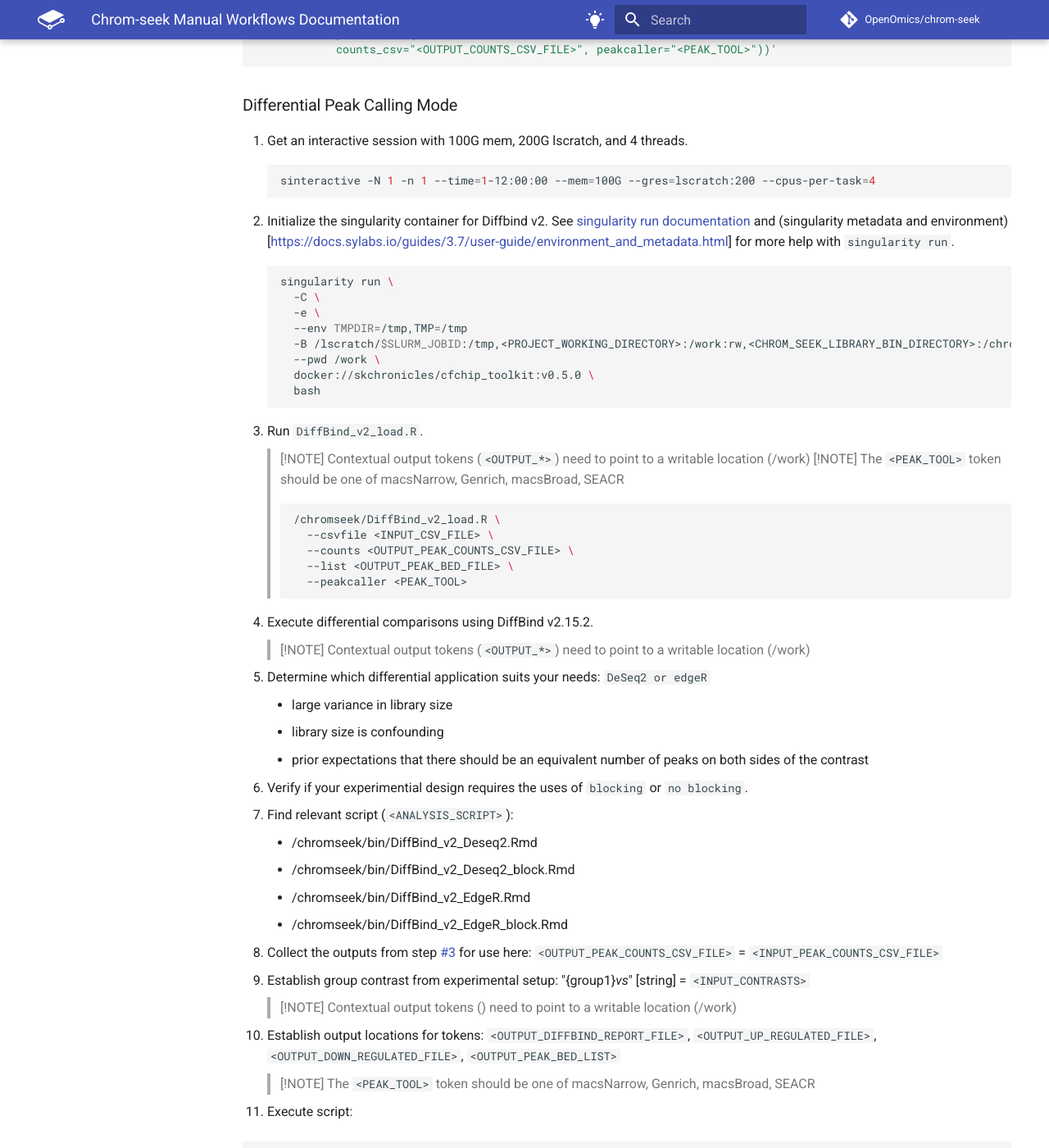
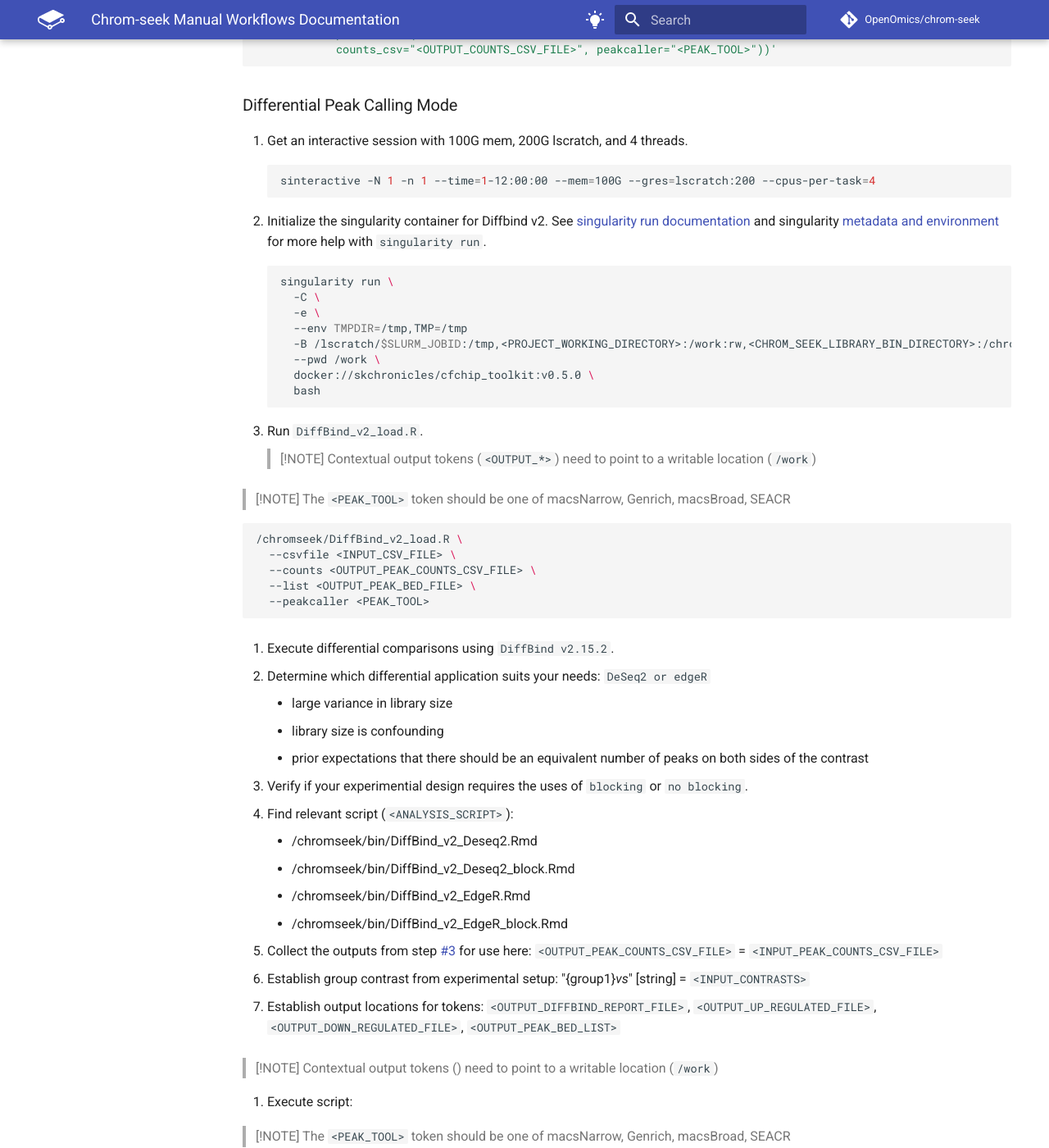
Before and after one commit to OpenOmics/chrom-seek, an MkDocs documentation site: the page built from docs/manual_workflows.md, in a window 1280 px wide and 1400 px high, scrolled down 2245 px. Shown: the whole window at 82% size. Built offline with MkDocs 1.6.1 and Material for MkDocs 9.7.7, drawn with Linux system fonts in a browser that asks for light colours; comment, search, counter and statistics services are not loaded; the version menu is left out; some of the changed text lies outside the part shown.

````diff
--- a/docs/manual_workflows.md
+++ b/docs/manual_workflows.md
@@ -88,7 +88,7 @@ Perform either quality control analysis or differential binding analysis using D
   ```bash
   sinteractive -N 1 -n 1 --time=1-12:00:00 --mem=100G --gres=lscratch:200 --cpus-per-task=4
   ```
-2. Initialize the singularity container for Diffbind v2. See [singularity run documentation](https://docs.sylabs.io/guides/3.1/user-guide/cli/singularity_run.html) and (singularity metadata and environment)[https://docs.sylabs.io/guides/3.7/user-guide/environment_and_metadata.html] for more help with `singularity run`.
+2. Initialize the singularity container for Diffbind v2. See [singularity run documentation](https://docs.sylabs.io/guides/3.1/user-guide/cli/singularity_run.html) and singularity [metadata and environment](https://docs.sylabs.io/guides/3.7/user-guide/environment_and_metadata.html) for more help with `singularity run`.
   ```bash
   singularity run \
     -C \
@@ -101,9 +101,11 @@ Perform either quality control analysis or differential binding analysis using D
   ```
 3. Run `DiffBind_v2_load.R`.
   > [!NOTE]
-  > Contextual output tokens (`<OUTPUT_*>`) need to point to a writable location (/work)
+  > Contextual output tokens (`<OUTPUT_*>`) need to point to a writable location (`/work`)
+
   > [!NOTE]
   > The `<PEAK_TOOL>` token should be one of macsNarrow, Genrich, macsBroad, SEACR
+
   ```bash
   /chromseek/DiffBind_v2_load.R \
     --csvfile <INPUT_CSV_FILE> \
@@ -112,9 +114,7 @@ Perform either quality control analysis or differential binding analysis using D
     --peakcaller <PEAK_TOOL>
   ```
 
-4. Execute differential comparisons using DiffBind v2.15.2.
-  > [!NOTE]
-  > Contextual output tokens (`<OUTPUT_*>`) need to point to a writable location (/work)
+4. Execute differential comparisons using `DiffBind v2.15.2`.
 
   1. Determine which differential application suits your needs: `DeSeq2 or edgeR`
      - large variance in library size
@@ -132,14 +132,16 @@ Perform either quality control analysis or differential binding analysis using D
   4. Collect the outputs from step #3 for use here: `<OUTPUT_PEAK_COUNTS_CSV_FILE>` = `<INPUT_PEAK_COUNTS_CSV_FILE>`
 
   5. Establish group contrast from experimental setup: "{group1}_vs_{group2}" [string] = `<INPUT_CONTRASTS>`
-  > [!NOTE]
-  > Contextual output tokens (<OUTPUT_*>) need to point to a writable location (/work)
 
   6. Establish output locations for tokens: `<OUTPUT_DIFFBIND_REPORT_FILE>`, `<OUTPUT_UP_REGULATED_FILE>`, `<OUTPUT_DOWN_REGULATED_FILE>`, `<OUTPUT_PEAK_BED_LIST>`
+
+  > [!NOTE]
+  > Contextual output tokens (<OUTPUT_*>) need to point to a writable location (`/work`)
+
+  7. Execute script:
+
   > [!NOTE]
   > The `<PEAK_TOOL>` token should be one of macsNarrow, Genrich, macsBroad, SEACR
-
-  7. Execute script:
 
   ```bash
   Rscript -e 'rmarkdown::render("<ANALYSIS_SCRIPT>", output_file="<OUTPUT_DIFFBIND_REPORT_FILE>",
@@ -153,15 +155,17 @@ Perform either quality control analysis or differential binding analysis using D
 Annotate genomic peaks with gene information, regulatory elements, and genomic context using UROPA.
 
 ### Input Files Required
-- Peak files (BED or narrowPeak format) <PEAK_FILE>
-- GTF annotation file <GTF_FILE>
-- UROPA configuration file <UROPA_CONFIG>
+- Peak files (BED or narrowPeak format) `<PEAK_FILE>`
+- GTF annotation file `<GTF_FILE>`
+- UROPA configuration file `<UROPA_CONFIG>`
 
 ### Steps
 
 1. Create UROPA configuration file:
+
   > [!NOTE]
   > Contextual output tokens (<OUTPUT_*>) need to point to a writable location (/work)
+
   ```json
   {
     "queries":[
@@ -189,10 +193,12 @@ Annotate genomic peaks with gene information, regulatory elements, and genomic c
 
 ### Configuration Options
 The UROPA config file supports various annotation priorities:
+
 - **Promoter regions**: TSS ± 3kb
 - **Gene body**: Exons and introns
 - **Intergenic regions**: Regions between genes
 - **Custom features**: User-defined genomic regions
+
 See [UROPA manual](https://uropa-manual.readthedocs.io/) for more information.
 
 ### Example Configuration
@@ -230,12 +236,14 @@ Combine differential binding results from DiffBind with gene annotations from UR
 ### Steps
 
 1. **Merge differential results with annotations:**
-  1. Collect diffbind CSV output from **Differential Peak Calling Mode**: <OUTPUT_PEAK_COUNTS_CSV_FILE> = <DIFFBIND_CSV_FILE>
-  2. Collect UROPA *_finalhits.txt output for input to merge script: <UROPA_FINAL_HITS>
-  3. Collect merge file output file location: <MERGE_OUTPUT>
-     > [!NOTE]
-     > Contextual output tokens (<OUTPUT_*>) need to point to a writable location (/work)
-  2. Decide if you want to filter at a higher FDR or fold change than default UROPA settings [Optional]: <FDR_THRESHOLD>, <FC_THRESHOLD>
+  1. Collect diffbind CSV output from **Differential Peak Calling Mode**: `<OUTPUT_PEAK_COUNTS_CSV_FILE>` = `<DIFFBIND_CSV_FILE>`
+  2. Collect UROPA *_finalhits.txt output for input to merge script: `<UROPA_FINAL_HITS>`
+  3. Collect merge file output file location: `<MERGE_OUTPUT>`
+  2. Decide if you want to filter at a higher FDR or fold change than default UROPA settings [Optional]: `<FDR_THRESHOLD>`, `<FC_THRESHOLD>`
+
+  > [!NOTE]
+  > Contextual output tokens (`<OUTPUT_*>`) need to point to a writable location (/work)
+
   ```bash
   python /chromseek/merge_diffbind_uropa.py \
     --diffbind <DIFFBIND_CSV_FILE> \
````
